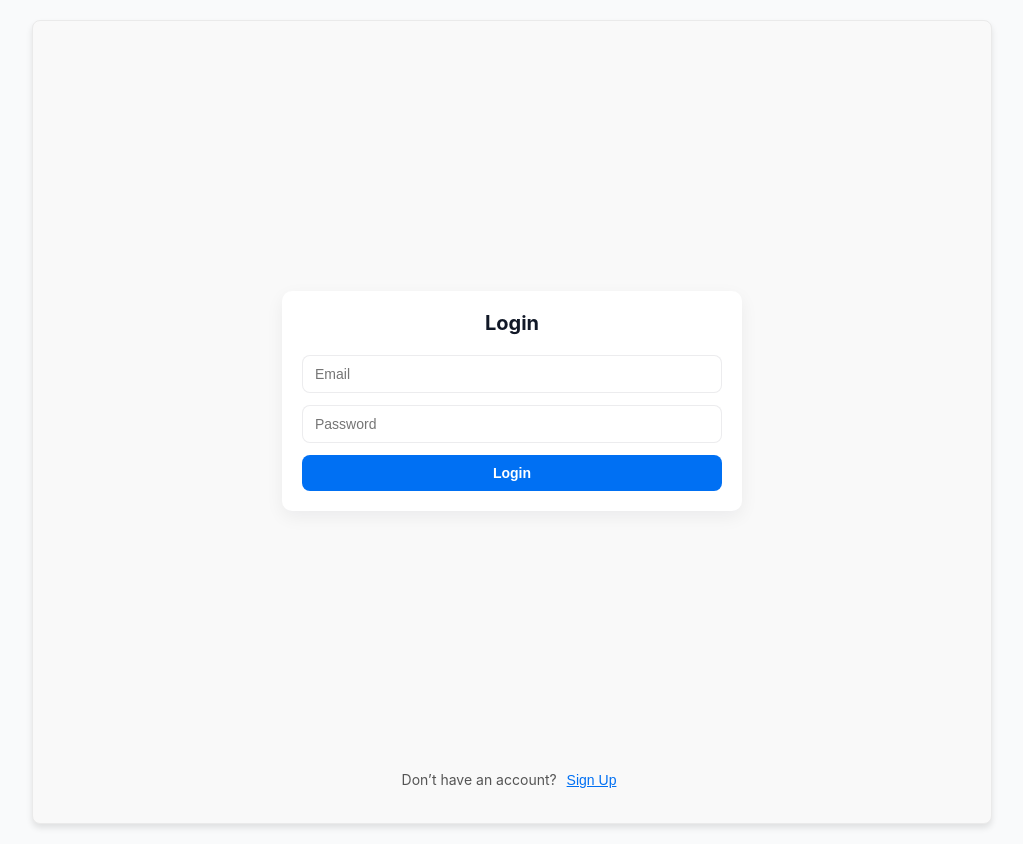
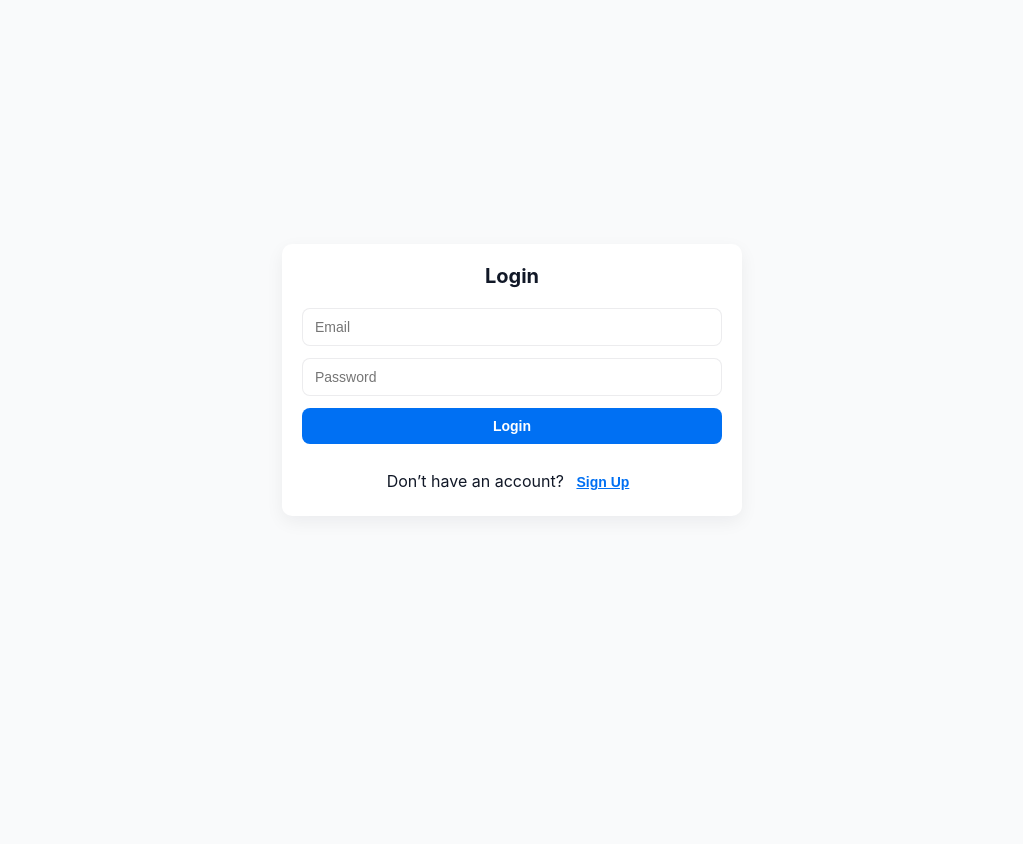
Before and after one commit to agrullon95/city-feed-app, a Next.js app in the folder frontend/web/: page / in a window 1280 px wide. Shown: the whole page, without its empty margins (128-1151 px from the left). After the commit the page ends 800 px from the top, so only its background shows below. Built offline with nearby package versions, Linux system fonts and the light colour scheme; no server answers.

Commit message:
chore: refactor authentication footer in HomeContent for improved structure and reusability; pass footer as prop to SignupForm and LoginForm

```diff
--- a/frontend/web/pages/index.js
+++ b/frontend/web/pages/index.js
@@ -18,28 +18,29 @@ function HomeContent() {
     return <div style={styles.loading}>Loading...</div>;
 
   if (!user) {
-    return (
-      <MainContent>
-        <div style={styles.authContainer}>
-          {showSignup ? <SignupForm /> : <LoginForm />}
-          <p style={styles.authSwitch}>
+    const switchFooter = (
+      <div className=""/* footer styled by form module */>
         {showSignup ? (
           <>
             Already have an account?{" "}
-                <button style={styles.authButton} onClick={() => setShowSignup(false)}>
+            <button onClick={() => setShowSignup(false)}>
               Login
             </button>
           </>
         ) : (
           <>
             Don’t have an account?{" "}
-                <button style={styles.authButton} onClick={() => setShowSignup(true)}>
+            <button onClick={() => setShowSignup(true)}>
               Sign Up
             </button>
           </>
         )}
-          </p>
       </div>
+    );
+
+    return (
+      <MainContent>
+        {showSignup ? <SignupForm footer={switchFooter} /> : <LoginForm footer={switchFooter} />}
       </MainContent>
     );
   }
```
Lines whose indentation alone changed are shown as unchanged.
